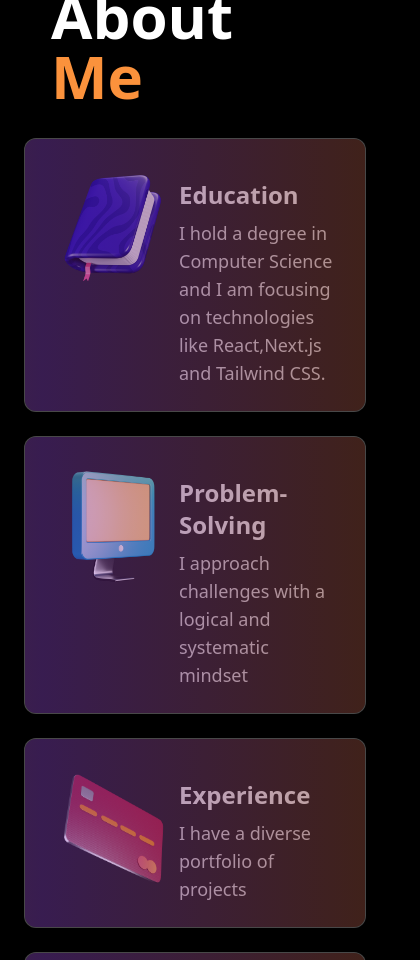
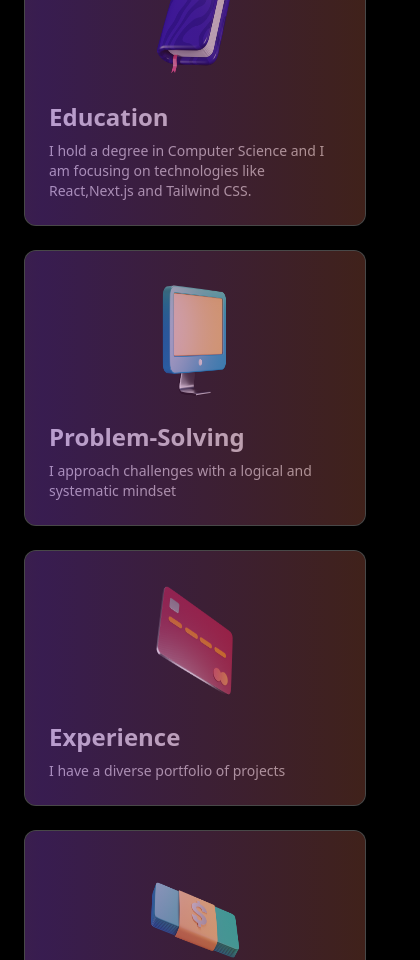
Before and after one commit to Adnankhan10s/Resume, a Next.js app: page / in a window 390 px wide. Shown: the part 1040-2000 px from the top of the page, 420 px wide, since content can reach past the window. Built offline with nearby package versions, Linux system fonts and the light colour scheme.

Commit message:
make responsivness

```diff
--- a/src/app/globals.css
+++ b/src/app/globals.css
@@ -1,6 +1,13 @@
 @tailwind base;
 @tailwind components;
 @tailwind utilities;
+
+*{
+    margin: 0;
+    padding: 0;
+}
+
+
 
 
 @keyframes gradient-xy {
--- a/src/app/layout.tsx
+++ b/src/app/layout.tsx
@@ -3,8 +3,8 @@ import "./globals.css";
 
 
 export const metadata: Metadata = {
-  title: "Create Next App",
-  description: "Generated by create next app",
+  title: "Adnan-Khan || Portfolio",
+  description: "This Portfolio Website Generted by Usin Next-js & Framer Motion",
 };
 
 export default function RootLayout({
--- a/src/components/About.tsx
+++ b/src/components/About.tsx
@@ -9,7 +9,7 @@ import finance from '../assets/finance.png';
 
 const About = () => {
     return (
-        <div className='max-w-[1200px] mx-auto ' id='about'>
+        <div className='w-full mx-auto md:px-4 ' id='about '>
             <h1 className='text-white text-6xl max-w-[320px] mx-auto font-semibold p-4 mb-4'> About
                 <span className='text-orange-400'> Me </span> </h1>
 
@@ -17,11 +17,11 @@ const About = () => {
 
                 <div className='w-full md:col-span-5 relative bg-white/10 backdrop-blur-lg border border-white/20 rounded-xl overflow-hidden'>
                 <div className='absolute inset-0 bg-gradient-to-r from-orange-400 via-purple-700 to-orange-800 opacity-30 animate-gradient-xy'></div>
-                    <div className='flex flex-row p-6'>
-                        <Image src={book} alt='book' className='w-auto h-[130px]' />
+                    <div className='flex md:flex-row flex-col p-6'>
+                        <Image src={book} alt='book' className='md:w-auto w-[100px] mx-auto md:mx-0 h-[130px]' />
                         <div className='flex flex-col mt-4'>
                             <h2 className='text-2xl font-bold text-white/80'>Education</h2>
-                            <p className='text-lg text-white/70 mt-2'>I hold a degree in Computer Science and I am focusing on technologies like React,Next.js and Tailwind CSS.</p>
+                            <p className='md:text-lg text-sm text-white/70 mt-2'>I hold a degree in Computer Science and I am focusing on technologies like React,Next.js and Tailwind CSS.</p>
                         </div>
                     </div>
 
@@ -30,11 +30,11 @@ const About = () => {
 
                 <div className='w-full md:col-span-3 relative bg-white/10 backdrop-blur-lg border border-white/20 rounded-xl overflow-hidden'>
                 <div className='absolute inset-0 bg-gradient-to-r from-orange-400 via-purple-700 to-orange-800 opacity-30 animate-gradient-xy'></div>
-                    <div className='flex flex-row p-6'>
-                        <Image src={pc} alt='book' className='w-auto h-[130px]' />
+                    <div className='flex md:flex-row flex-col p-6'>
+                        <Image src={pc} alt='book' className='md:w-auto w-[100px] mx-auto md:mx-0 h-[130px]' />
                         <div className='flex flex-col mt-4'>
                             <h2 className='text-2xl font-bold text-white/80'>Problem-Solving</h2>
-                            <p className='text-lg text-white/70 mt-2'>I approach challenges with a logical and systematic mindset</p>
+                            <p className='md:text-lg text-sm text-white/70 mt-2'>I approach challenges with a logical and systematic mindset</p>
                         </div>
                     </div>
 
@@ -43,11 +43,11 @@ const About = () => {
 
                 <div className='w-full md:col-span-3 relative bg-white/10 backdrop-blur-lg border border-white/20 rounded-xl overflow-hidden'>
                 <div className='absolute inset-0 bg-gradient-to-r from-orange-400 via-purple-700 to-orange-800 opacity-30 animate-gradient-xy'></div>
-                    <div className='flex flex-row p-6'>
-                        <Image src={card} alt='book' className='w-auto h-[130px]' />
+                    <div className='flex md:flex-row flex-col p-6'>
+                        <Image src={card} alt='book' className='md:w-auto w-[100px] mx-auto md:mx-0 h-[130px]' />
                         <div className='flex flex-col mt-4'>
                             <h2 className='text-2xl font-bold text-white/80'>Experience</h2>
-                            <p className='text-lg text-white/70 mt-2'>I have a diverse portfolio of projects</p>
+                            <p className='md:text-lg text-sm text-white/70 mt-2'>I have a diverse portfolio of projects</p>
                         </div>
                     </div>
 
@@ -56,11 +56,11 @@ const About = () => {
 
                 <div className='w-full md:col-span-5 relative bg-white/10 backdrop-blur-lg border border-white/20 rounded-xl overflow-hidden'>
                 <div className='absolute inset-0 bg-gradient-to-r from-orange-400 via-purple-700 to-orange-800 opacity-30 animate-gradient-xy'></div>
-                    <div className='flex flex-row p-6'>
-                        <Image src={finance} alt='book' className='w-auto h-[130px]' />
-                        <div className='flex flex-col mt-4'>
+                    <div className='flex md:flex-row flex-col p-6'>
+                        <Image src={finance} alt='book' className='md:w-auto w-[100px] mx-auto md:mx-0 h-[130px]' />
+                        <div className='flex flex-col  mt-4'>
                             <h2 className='text-2xl font-bold text-white/80'>Technical Skills</h2>
-                            <p className='text-lg text-white/70 mt-2'>As a Fullstack Web Developer, I specialize in Salesforce, React JS, Next.js and Tailwind CSS. My expertise extends to creating responsive, user-friendly interfaces and efficient backend solutions.</p>
+                            <p className='md:md:text-lg text-sm  text-white/70 mt-2'>As a Fullstack Web Developer, I specialize in Salesforce, React JS, Next.js and Tailwind CSS. My expertise extends to creating responsive, user-friendly interfaces and efficient backend solutions.</p>
                         </div>
                     </div>
                 </div>
--- a/src/components/Contact.tsx
+++ b/src/components/Contact.tsx
@@ -9,12 +9,12 @@ const Contact = () => {
         <div className='flex justify-center items-center'>
             <ul className='space-y-4'>
                 <li className='flex items-center'>
-                    <Image src={phone} alt='phone' className='h-[110px] w-auto mr-6' />
-                    <p className='text-xl'>+92 3101126216</p>
+                    <Image src={phone} alt='phone' className='md:h-[110px] md:w-auto w-[50px] mr-6' />
+                    <p className='md:text-xl text-lg'>+92 3101126216</p>
                 </li>
                 <li className='flex items-center'>
-                    <Image src={mail} alt='mail' className='h-[110px] w-auto mr-6' />
-                    <p className='text-xl'>adnankhan34r@gmail.com</p>
+                    <Image src={mail} alt='mail' className='md:h-[110px] md:w-auto w-[50px] mr-6' />
+                    <p className='md:text-xl  text-lg '>adnankhan34r@gmail.com</p>
                 </li>
             </ul>
         </div>
--- a/src/components/Footer.tsx
+++ b/src/components/Footer.tsx
@@ -3,7 +3,7 @@ import { FaLinkedin , FaTwitter, FaInstagram } from 'react-icons/fa';
 
 const Footer = () => {
   return (
-    <div className='px-6 md:px-0 mt-12 text-white/70 py-8 container mx-auto boder-t border-gray-700 pt-4 max-w-[1000px] flex justify-between items-center'>
+    <div className='px-6 md:px-0 mt-12 text-white/70 py-8 container mx-auto boder-t border-gray-700 pt-4 w-full flex justify-between items-center'>
         <h1 className='text-2xl font-bold'>@ Adnan Khan</h1>
         <div className='flex space-x-6 mt-4'>
             <a href='#' className='hover:text-gray-300'><FaLinkedin size={24} /></a>
--- a/src/components/Hero.tsx
+++ b/src/components/Hero.tsx
@@ -10,23 +10,23 @@ import profilepic from '../assets/profilepic.png'
 
 const Hero = () => {
   return (
-    <div className='py-24 relative overflow-clip bg-[linear-gradient(to_bottom,#000,#2B1942_35%,#8F5C55_60%,#DBAF6E_80%)]'>
+    <div className='w-full py-24 relative overflow-clip bg-[linear-gradient(to_bottom,#000,#2B1942_35%,#8F5C55_60%,#DBAF6E_80%)]'>
 
-      <div className='absolute rounded-[50%] w-[3000px] h-[1300px] top-[550px] left-[50%] -translate-x-1/2
+      <div className='absolute rounded-[50%] w-[3000px] h-[1300px] md:top-[550px] top-[400px] left-[50%] -translate-x-1/2
       bg-[radial-gradient(closest-side,#000_80%,#2B1942)]'></div>
       <div className='relative'>
-        <div className='text-8xl font-bold text-center'>
+        <div className='md:text-8xl text-4xl font-bold text-center'>
             <h1 className='text-[#98B4CE]'>Hi, I am</h1>
             <h1 className='text-[#E48A57]'>Adnan Khan</h1>
         </div>
         <motion.div
-        className='hidden md:block absolute left-[220px] top-[170px]'
+        className='hidden md:block absolute md:left-[220px] md:top-[170px]'
         drag>
             <Image src={cursor} height={170} width={170} alt='cursor' draggable='false' />
 
         </motion.div>
         <motion.div
-        className='hidden md:block absolute right-[220px] top-[20px]'
+        className='hidden md:block absolute md:right-[220px] md:top-[20px]'
         drag>
             <Image src={lightining} height={120} width={120} alt='cursor' draggable='false' />
 
--- a/src/components/Navbar.tsx
+++ b/src/components/Navbar.tsx
@@ -35,7 +35,7 @@ const Navbar = () => {
         }
     }
     return (
-        <div  className="text-white/70 pt-6">
+        <div  className="text-white/70 pt-6 w-full">
             <div className="hidden md:flex items-center px-4 py-2 mx-auto max-w-[400px]">
                 <ul className="flex flex-row p-4 space-x-8">
                     {
```
Also changed, not shown: src/components/Portfolio.tsx (+6 -5 lines), src/components/Skills.tsx (+23 -11 lines).
